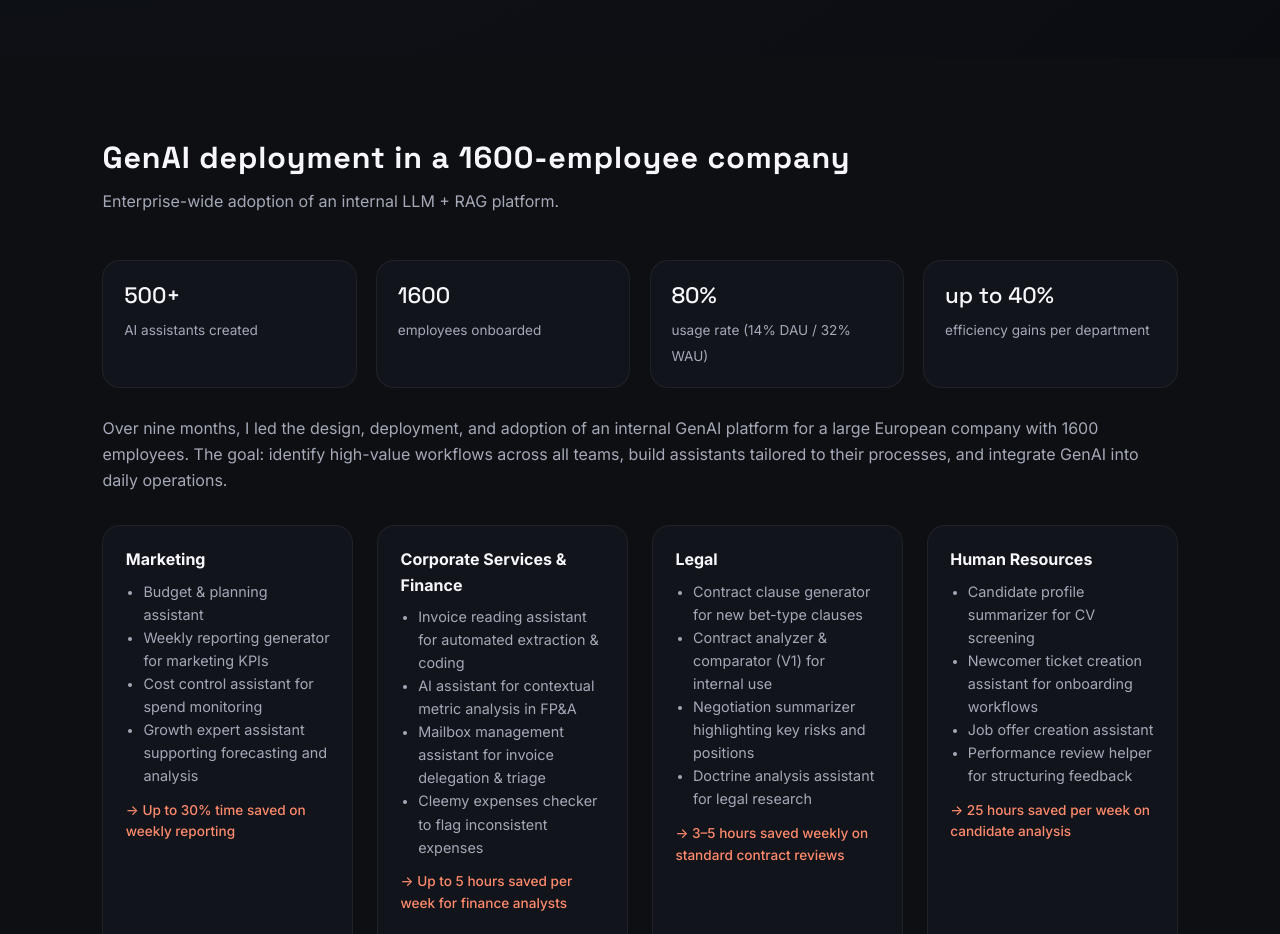
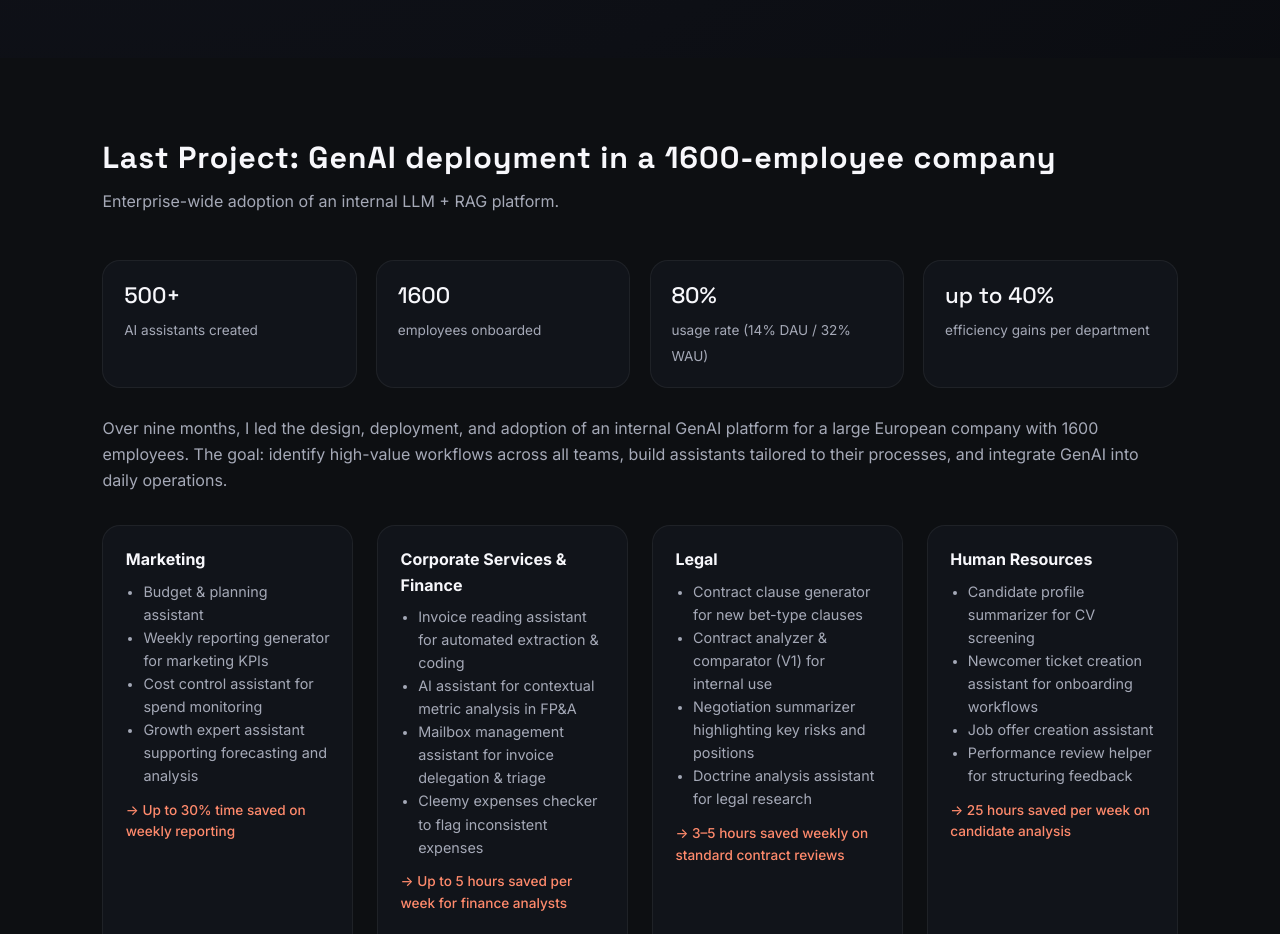
Before and after one commit to matthieuhaguen/matthieuhaguen.github.io, a plain HTML site: page index.html in a window 1280 px wide. Shown: the part 1160-2094 px from the top of the page. Drawn offline with Linux system fonts and the light colour scheme.

Commit message:
Update project title in deployment section

```diff
--- a/index.html
+++ b/index.html
@@ -124,7 +124,7 @@
     <section id="deployment" class="section section-alt">
       <div class="container">
         <div class="section-header">
-          <h2>GenAI deployment in a 1600-employee company</h2>
+          <h2>Last Project: GenAI deployment in a 1600-employee company</h2>
           <p>Enterprise-wide adoption of an internal LLM + RAG platform.</p>
         </div>
 
```
